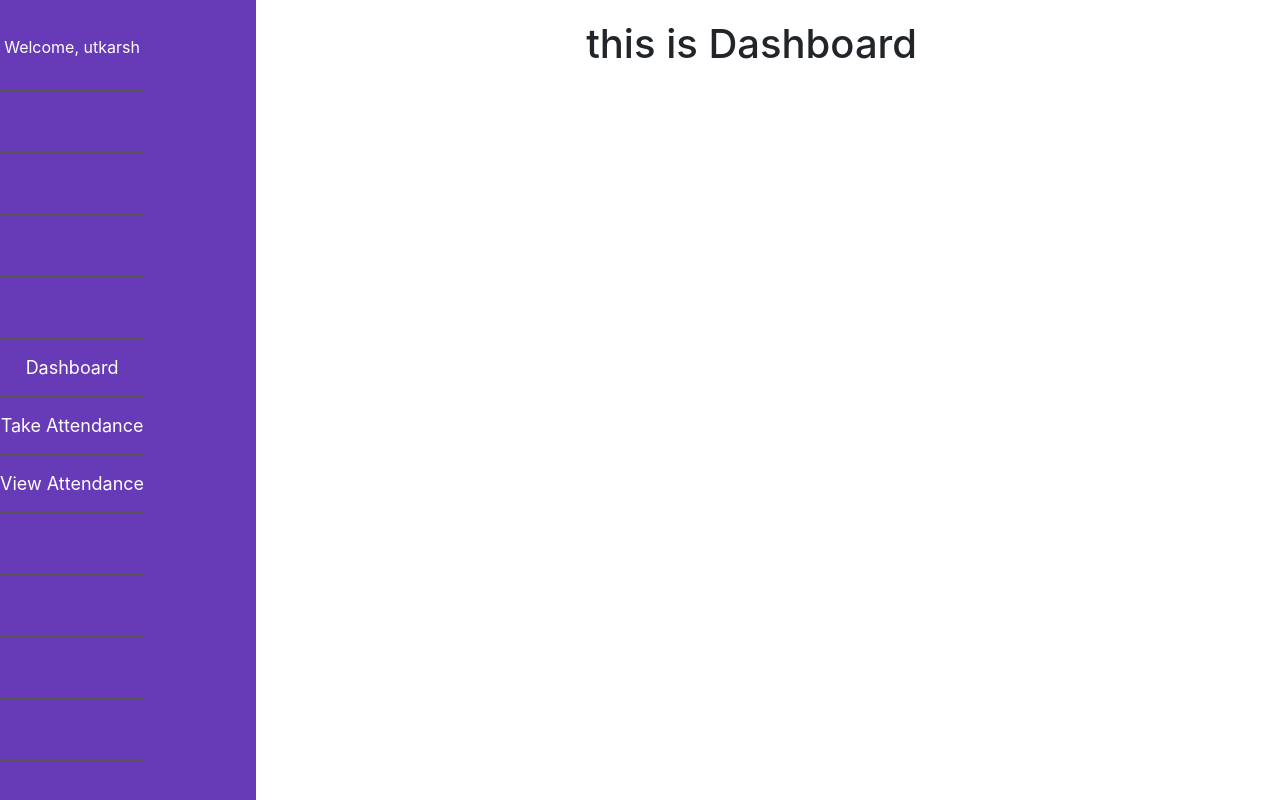
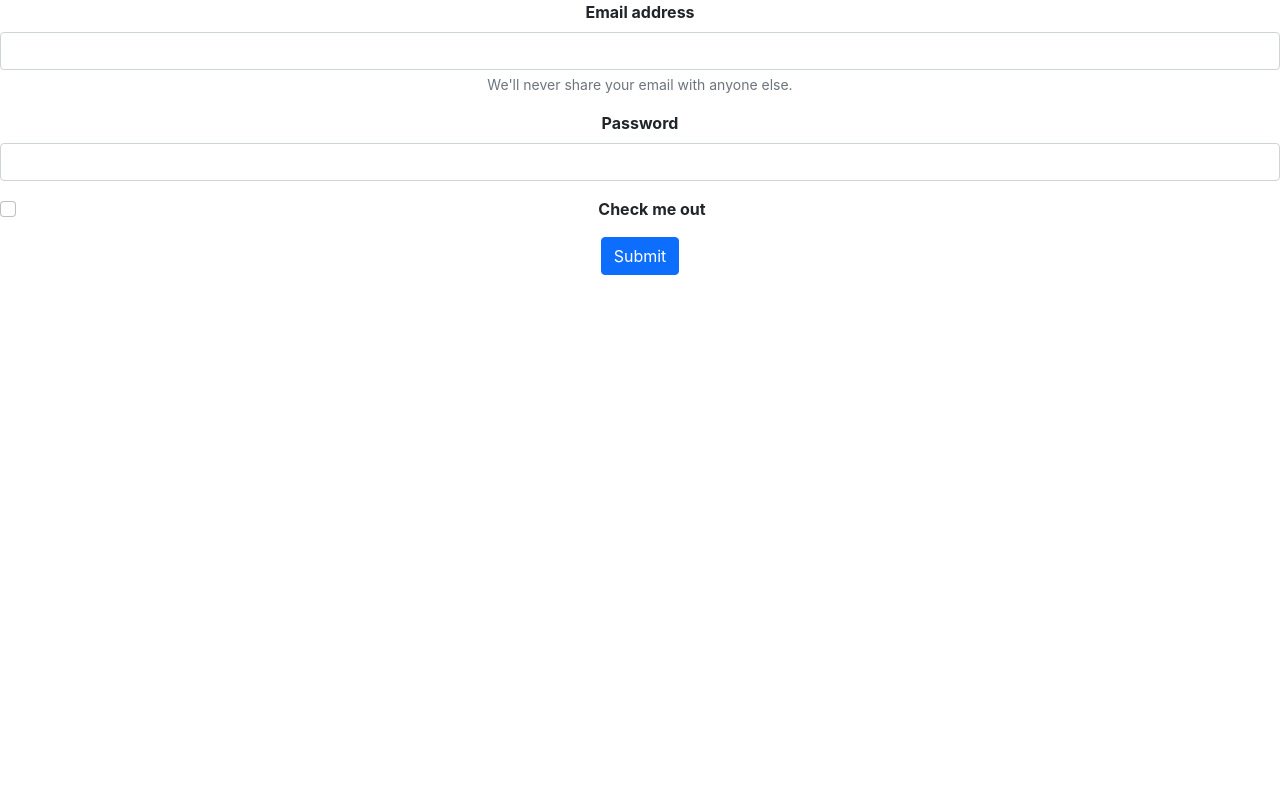
Before and after one commit to utkarshilh/attendify, a React (Create React App) app: page / in a window 1280 px wide. Built offline with nearby package versions, Linux system fonts and the light colour scheme.

Commit message:
calling login

```diff
--- a/src/App.js
+++ b/src/App.js
@@ -2,6 +2,7 @@ import logo from './logo.svg';
 import './App.css';
 import IsClassSelected from './Components/Conditional/IsClassSelected';
 import Landingpage from './Components/Dashboard/Landingpage';
+import Login from './Components/LoginPage/Login';
 
 
 // import Main from './Components/Attendence/Main';
@@ -12,7 +13,9 @@ function App() {
   return (
     <div className="App">
       {/* <IsClassSelected /> */}
-      <Landingpage />
+      {/* <Landingpage /> */}
+
+      <Login />
 
     </div>
   );
```
